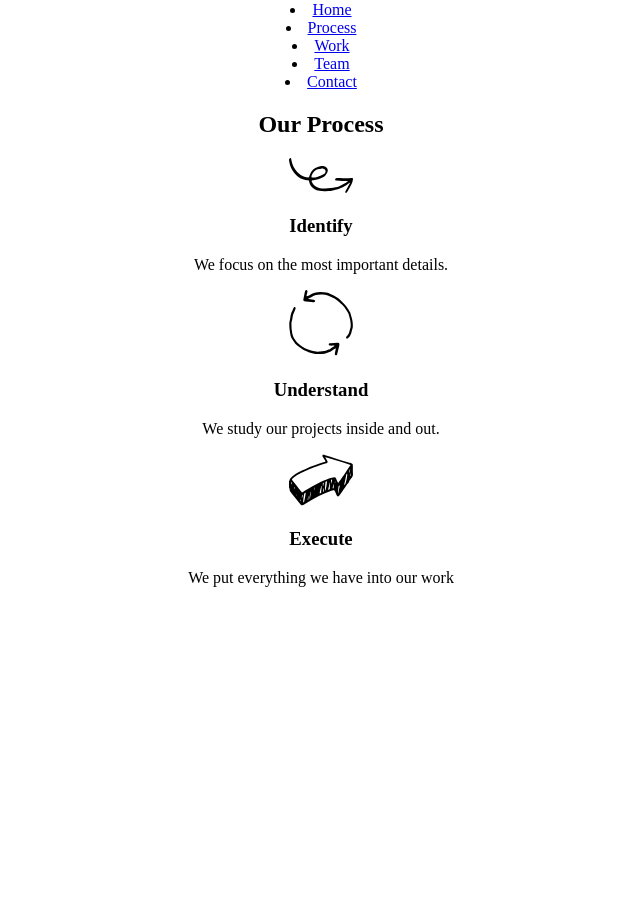
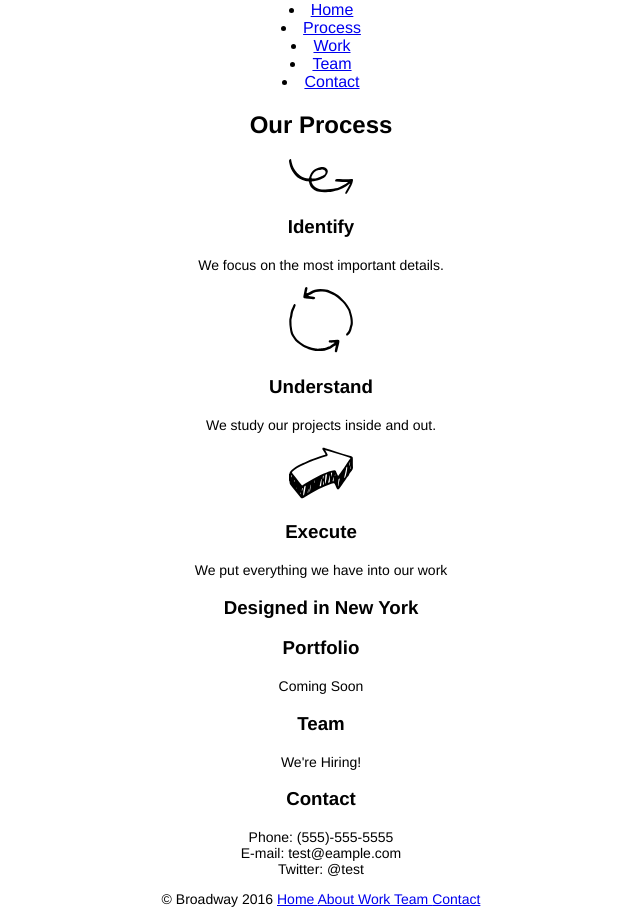
Before and after one commit to hdodd11/broadway, a plain HTML site: page index.html in a window 1280 px wide. Shown: the part 79-1000 px from the top of the page, without its empty margins (319-959 px from the left). Before the commit the page ends 800 px from the top, so only its background shows below. Drawn offline with Linux system fonts and the light colour scheme.

Commit message:
completed html and beginning css

```diff
--- a/css/style.css
+++ b/css/style.css
@@ -4,4 +4,9 @@
 
 body {
   text-align: center;
+  font-family: Helvetica;
 }
+
+p {
+  font-size: 14px;
+}
--- a/index.html
+++ b/index.html
@@ -16,7 +16,7 @@
     </p>
  </div>
 
- <!--information section-->
+ <!--process section-->
     <h2> Our Process </h2>
     <image src="resources/images/identify.svg"/>
     <h3> Identify </h3>
@@ -27,5 +27,22 @@
     <image src="resources/images/execute.svg"/>
     <h3> Execute </h3>
     <p> We put everything we have into our work </p>
+
+  <!--information section -->
+<div class="newyork">
+  <h3> Designed in New York </h3>
+</div>
+<h3> Portfolio </h3>
+<p> Coming Soon </p>
+<h3> Team </h3>
+<p> We're Hiring! </p>
+<h3> Contact </h3>
+<p> Phone: (555)-555-5555 <br>
+  E-mail: test@eample.com <br>
+  Twitter: @test
+
+<!-- footer-->
+<div class="footer">
+<p> &copy; Broadway 2016 <a href="#"> Home </a> <a href="#"> About </a> <a href="#"> Work </a> <a href="#"> Team </a> <a href="#"> Contact </a> </p>
 </body>
 </html>
```
